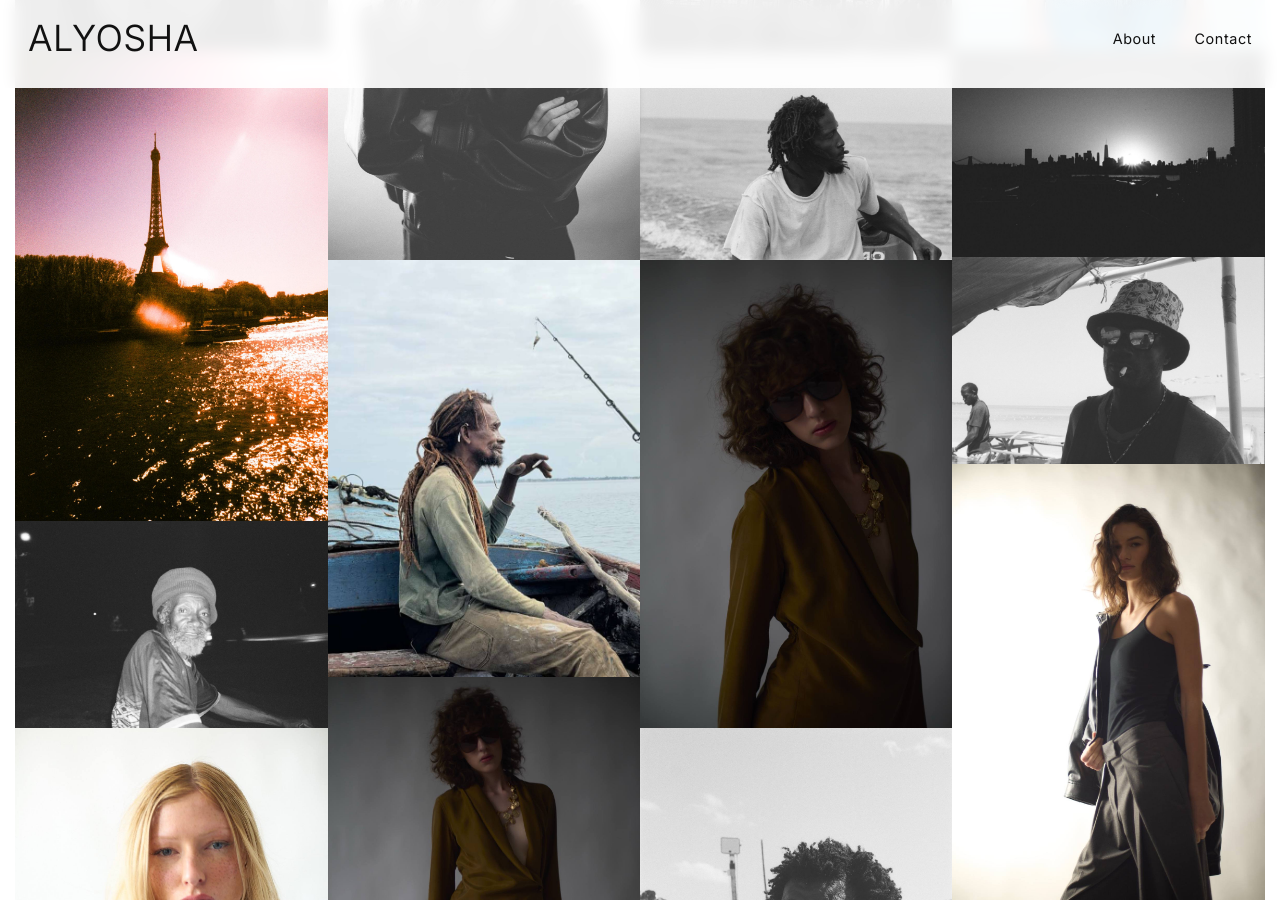
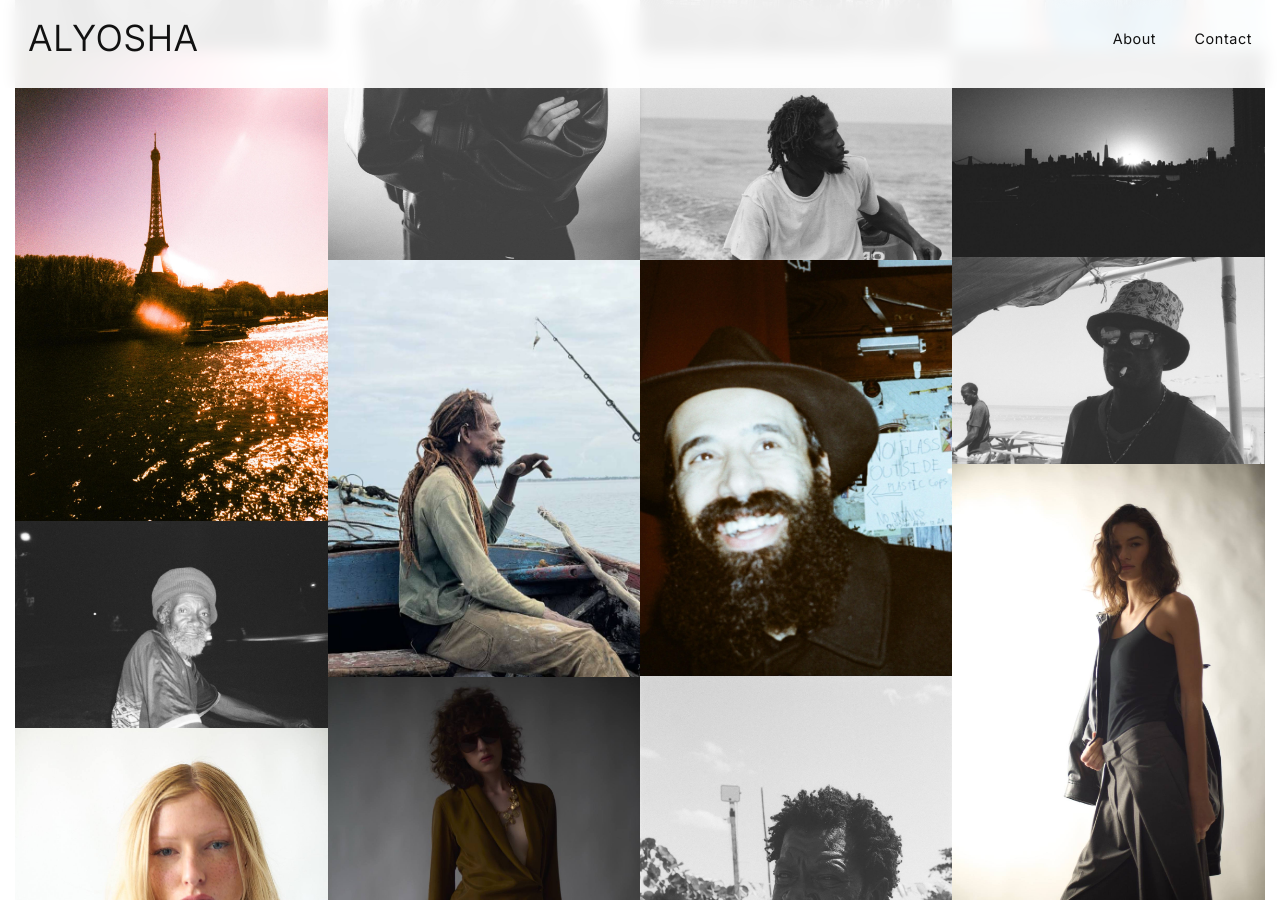
Before and after one commit to alyoshanyc/alyosha.nyc, a Jekyll site: the page built from index.md, in a window 1280 px wide and 900 px high, scrolled down 506 px. Built offline with Jekyll 4.4.1, drawn with Linux system fonts in a browser that asks for light colours.

Commit message:
Replace 'caitlin-01.jpg' with 'rabbinissim.jpg'

```diff
--- a/_data/gallery.yml
+++ b/_data/gallery.yml
@@ -35,7 +35,7 @@ column02:
 column03:
   - nyc-04.jpg
   - jamaica-cinestill-02.jpg
-  - caitlin-01.jpg
+  - rabbinissim.jpg
   - jamaica-more-02.jpg
   - lulu-05.jpg
   - jamaica-kodak-01.jpg
```
